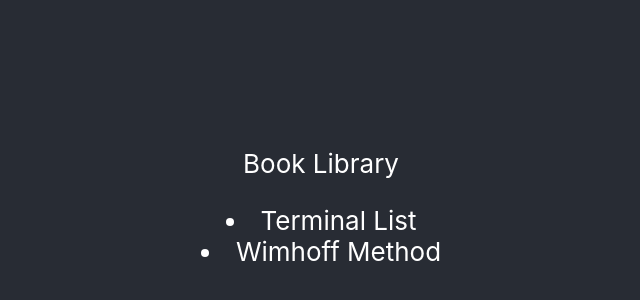
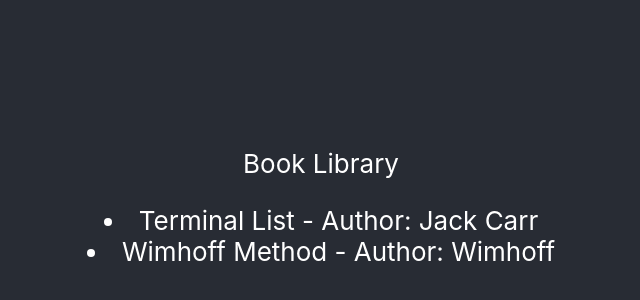
Before and after one commit to jnewton25/book-library, a React (Create React App) app: page / in a window 1280 px wide. Shown: the part 206-506 px from the top of the page, without its empty margins (319-959 px from the left). Built offline with nearby package versions, Linux system fonts and the light colour scheme.

Commit message:
List changes

```diff
--- a/src/list.js
+++ b/src/list.js
@@ -14,7 +14,11 @@ const List = () => {
 		},
 	];
 
-	return books.map((books) => <li>{books.name}</li>);
+	return books.map((books) => (
+		<li>
+			{books.name} - Author: {books.author}
+		</li>
+	));
 };
 
 export default List;
```
